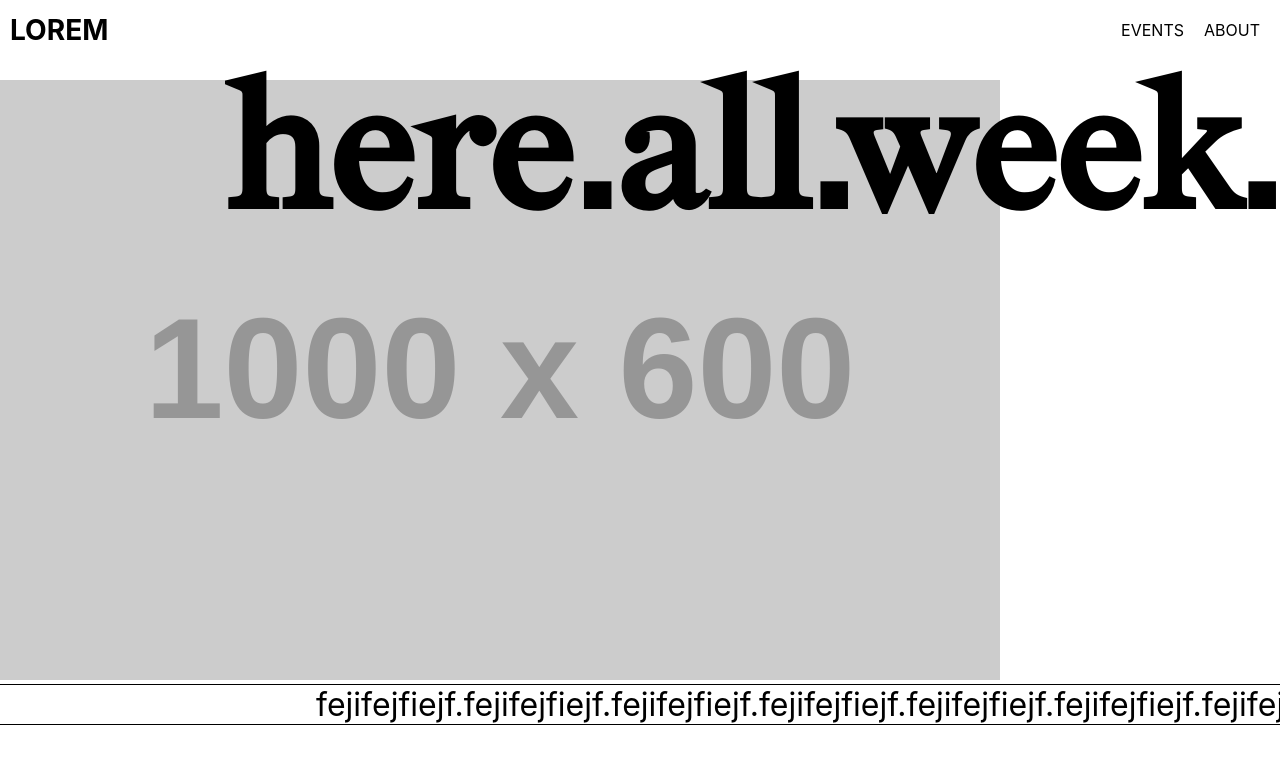
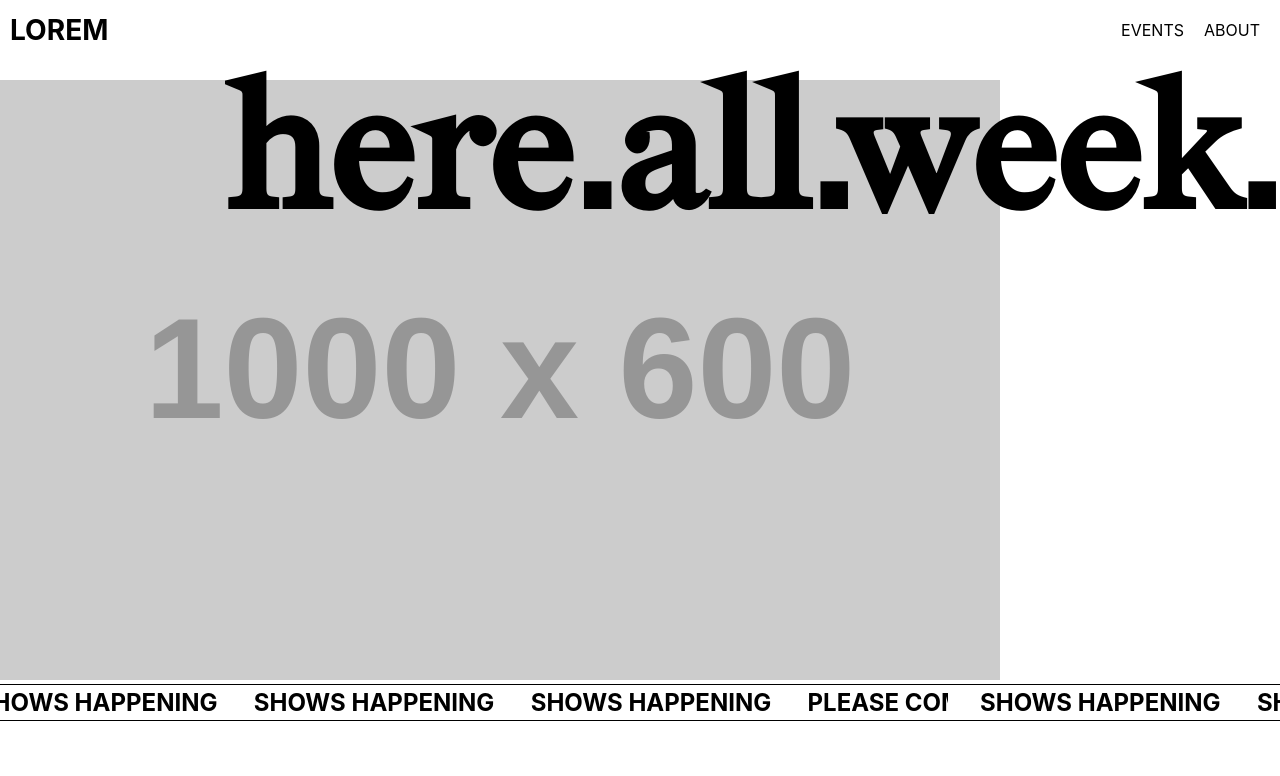
Before and after one commit to jackstasiulis/brutal-venue, a React (Create React App) app: page / in a window 1280 px wide. Shown: the top 776 px of the page. Built offline with nearby package versions, Linux system fonts and the light colour scheme.

Commit message:
scrolltext component functionality second rework and delete uneeded components

```diff
--- a/package.json
+++ b/package.json
@@ -9,6 +9,7 @@
     "framer-motion": "^10.16.12",
     "react": "^18.2.0",
     "react-dom": "^18.2.0",
+    "react-fast-marquee": "^1.6.2",
     "react-scripts": "5.0.1",
     "sass": "^1.69.5",
     "web-vitals": "^2.1.4"
--- a/src/App.jsx
+++ b/src/App.jsx
@@ -5,6 +5,8 @@ import Footer from './Components/Footer/Footer';
 import Hero from './Components/Hero/Hero';
 import Navbar from './Components/Navbar/Navbar'
 import ScrollText from './Components/ScrollText/ScrollText';
+import ScrollerText from './Components/ScrollerText/ScrollerText';
+import ScrollingText from './Components/ScrollingText/ScrollingText';
 
 function App() {
   return (
@@ -12,7 +14,10 @@ function App() {
 
       <Navbar />
       <Hero />
-      <ScrollText />
+      {/* <ScrollText /> */}
+      {/* <ScrollingText /> */}
+      <ScrollerText />
+
       <Events />
       <About />
       <Footer />
--- a/src/Components/ScrollText/ScrollText.jsx
+++ /dev/null
@@ -1,42 +0,0 @@
-import { useEffect, useRef } from 'react';
-import './ScrollText.scss';
-import { motion, useAnimation } from 'framer-motion';
-
-function ScrollText() {
-  const text = 'fejifejfiejf.'; // Change this to the word you want to repeat
-
-  const textRef = useRef(null);
-  const controls = useAnimation();
-
-  useEffect(() => {
-    const textWidth = textRef.current.clientWidth;
-    const containerWidth = window.innerWidth; // Get the width of the window
-    const repetitions = Math.ceil(containerWidth / textWidth) + 1;
-
-    controls.start({
-      x: containerWidth, // Start from the right edge
-      transition: {
-        x: {
-          ease: 'linear',
-          duration: containerWidth * 0.02, // Adjust the duration as needed
-          repeat: Infinity,
-          repeatType: 'loop',
-        },
-      },
-    });
-  }, [controls, text]);
-
-  return (
-    <div className="scroll-text">
-      <div className="scroll-text__line"></div>
-      <motion.div ref={textRef} className="scroll-text__text" animate={controls}>
-        {Array.from({ length: 10 }, (_, index) => (
-          <span key={index}>{text}</span>
-        ))}
-      </motion.div>
-      <div className="scroll-text__line"></div>
-    </div>
-  );
-}
-
-export default ScrollText;
--- a/src/Components/ScrollText/ScrollText.scss
+++ /dev/null
@@ -1,20 +0,0 @@
-@use '../../Styles/variables' as *;
-@use '../../Styles/mixins' as *;
-
-.scroll-text {
-    position: absolute;
-    width: 100vw; // Span the entire width of the viewport
-    display: flex;
-    flex-direction: column;
-    align-items: center;
-    overflow: hidden;
-    &__line {
-      width: 100%;
-      height: 1px;
-      background-color: #000;
-    }
-    &__text {
-      white-space: nowrap;
-      font-size: 2rem;
-    }
-  }
--- /dev/null
+++ b/src/Components/ScrollerText/ScrollerText.jsx
@@ -0,0 +1,34 @@
+import './ScrollerText.scss'
+import Marquee from 'react-fast-marquee';
+
+function ScrollerText () {
+
+
+    return(
+        <div className='scroller-text'>
+                <Marquee>
+                    <div className='scroller-text__bar'>
+                        <div className='scroller-text__text--container'>
+                            <h3 className='scroller-text__text'>SHOWS HAPPENING EVERYDAY, STAY IN THE LOOP.</h3>
+                        </div>
+                        <div className='scroller-text__text--container'>
+                            <h3 className='scroller-text__text'>SHOWS HAPPENING EVERYDAY, STAY IN THE LOOP.</h3>
+                        </div>
+                        <div className='scroller-text__text--container'>
+                            <h3 className='scroller-text__text'>SHOWS HAPPENING EVERYDAY, STAY IN THE LOOP.</h3>
+                        </div>
+                        <div className='scroller-text__text--container'>
+                            <h3 className='scroller-text__text'>SHOWS HAPPENING EVERYDAY, STAY IN THE LOOP.</h3>
+                        </div>
+                        <div className='scroller-text__text--container'>
+                            <h3 className='scroller-text__text'>PLEASE COME TO THE SHOW.</h3>
+                        </div>
+                    </div>
+                </Marquee>
+
+
+        </div>
+    )
+}
+
+export default ScrollerText;
--- /dev/null
+++ b/src/Components/ScrollerText/ScrollerText.scss
@@ -0,0 +1,24 @@
+@use '../../Styles/variables' as *;
+@use '../../Styles/mixins' as *;
+
+.scroller-text{
+    border-top: 1px solid black;
+    border-bottom: 1px solid black;
+    // width: 100%;
+
+    &__bar{
+        display: flex;
+        // justify-content: space-between;
+    }
+    &__text{
+        // margin-left: 1rem;
+        // margin: 0;
+        font-size: 1.5rem;
+        &--container{
+            // min-width: fit-content;
+            // min-width: 100%;
+            text-wrap: nowrap;
+            margin: 0.2rem 1rem 0.2rem 1rem;
+        }
+    }
+}
```
Also changed, not shown: src/Components/Footer/Hero.scss (added, +23 -0 lines), 1 other file (tests, documents, lock files or other folders).
